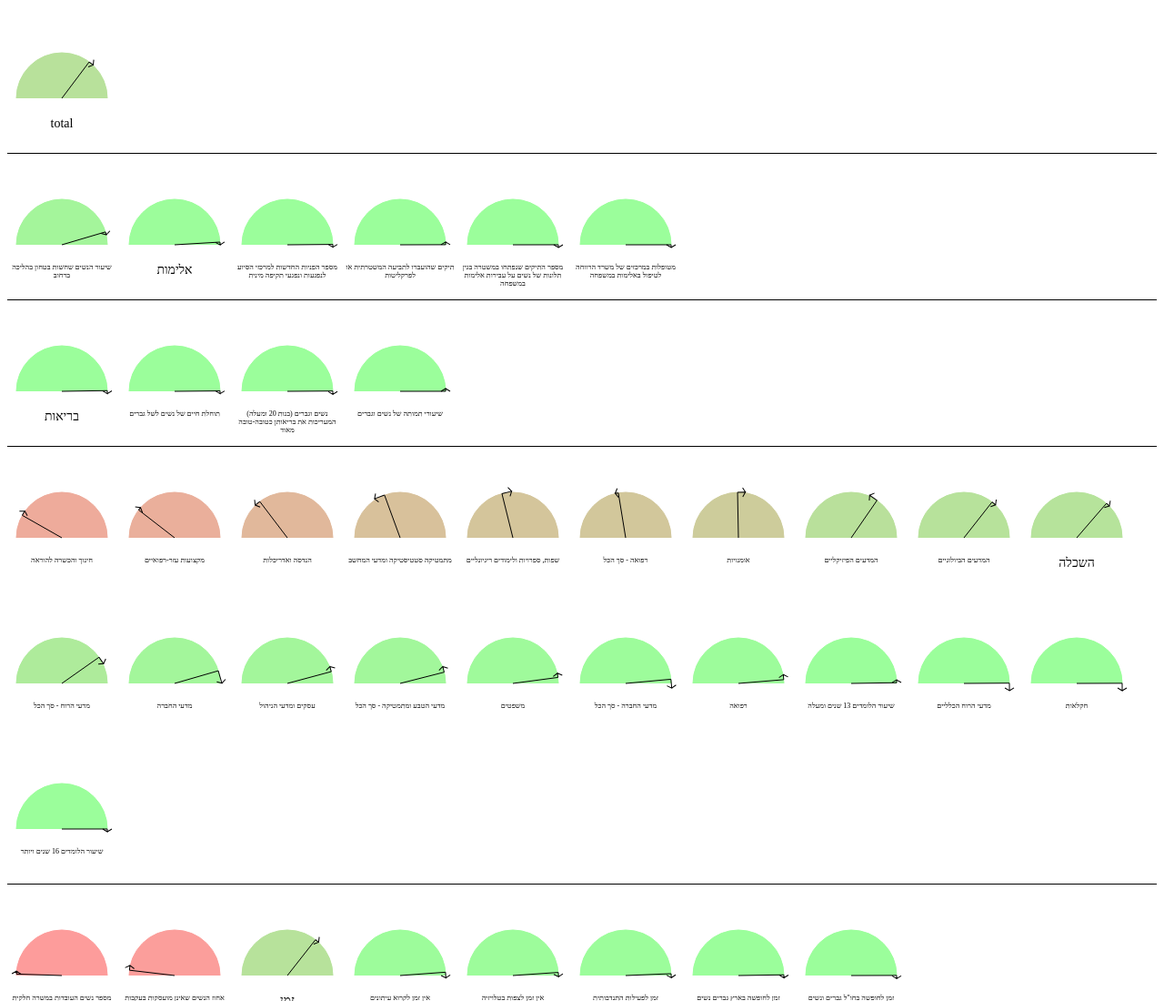
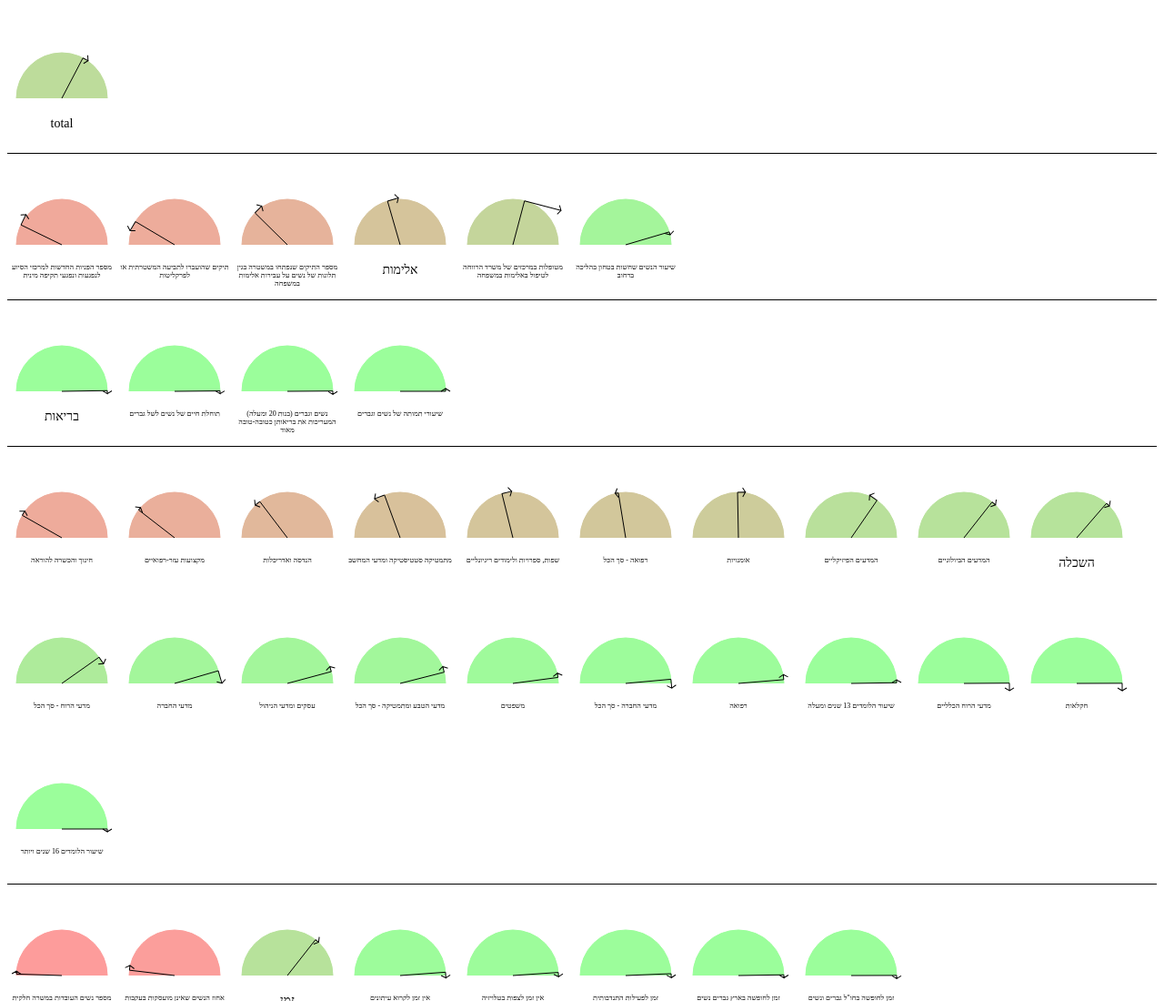
Before and after one commit to akariv/genderdb-data, a plain HTML site: page interactions/demo2/widgets.html in a window 1280 px wide. Shown: the top 1100 px of the page at 91% size. Drawn offline with Linux system fonts and the light colour scheme.

Commit message:
Fix index norm

```diff
--- a/interactions/demo2/widgets.html
+++ b/interactions/demo2/widgets.html
@@ -1,10 +1,10 @@
 <html><body><div style="border-bottom:1px solid">
 <div style="display: inline-block;width:120px;vertical-align:top;">
 <svg width="120" height="120">
-    <path style="stroke: #b8e19b;fill:#b8e19b" d="M10,100A50,50,1,1,1,110,100"/>
-    <path style="stroke: black;fill:none" d="M60,100L90.06679815794587,60.050185876160285"/>
-    <g transform="translate(90.06679815794587,60.050185876160285),rotate(126.96563899761416)">
-        <path style="stroke:black;fill:none" d="M0,0L0,-5.527839067162426L5,-2.527839067162426,M0,-5.527839067162426L-5,-2.527839067162426">
+    <path style="stroke: #bddc9b;fill:#bddc9b" d="M10,100A50,50,1,1,1,110,100"/>
+    <path style="stroke: black;fill:none" d="M60,100L83.18962451013257,55.70280691647541"/>
+    <g transform="translate(83.18962451013257,55.70280691647541),rotate(117.63210204699794)">
+        <path style="stroke:black;fill:none" d="M0,0L0,-6.381424024444296L5,-3.3814240244442964,M0,-6.381424024444296L-5,-3.3814240244442964">
     </g>
 </svg>
 <div style="display:inline-block;height:40px;width:120px;font-size:14px;">
@@ -16,25 +16,55 @@ total
 </div><div style="border-bottom:1px solid">
 <div style="display: inline-block;width:120px;vertical-align:top;">
 <svg width="120" height="120">
-    <path style="stroke: #a4f59b;fill:#a4f59b" d="M10,100A50,50,1,1,1,110,100"/>
-    <path style="stroke: black;fill:none" d="M60,100L107.95916340802239,85.86074099527819"/>
-    <g transform="translate(107.95916340802239,85.86074099527819),rotate(163.5734964757134)">
-        <path style="stroke:black;fill:none" d="M0,0L0,-3.3054677521682905L5,-0.3054677521682905,M0,-3.3054677521682905L-5,-0.3054677521682905">
+    <path style="stroke: #f0a99b;fill:#f0a99b" d="M10,100A50,50,1,1,1,110,100"/>
+    <path style="stroke: black;fill:none" d="M60,100L15.034322205752261,78.13478057498861"/>
+    <g transform="translate(15.034322205752261,78.13478057498861),rotate(25.932016592926225)">
+        <path style="stroke:black;fill:none" d="M0,0L0,-12.545182363745003L5,-9.545182363745003,M0,-12.545182363745003L-5,-9.545182363745003">
     </g>
 </svg>
 <div style="display:inline-block;height:40px;width:120px;font-size:8px;">
 <center>
-שיעור הנשים שחשות בטחון בהליכה ברחוב
+מספר הפניות החדשות למרכזי הסיוע לנפגעות ונפגעי תקיפה מינית
 </center>
 </div>
 </div>
 
 <div style="display: inline-block;width:120px;vertical-align:top;">
 <svg width="120" height="120">
-    <path style="stroke: #9cfd9b;fill:#9cfd9b" d="M10,100A50,50,1,1,1,110,100"/>
-    <path style="stroke: black;fill:none" d="M60,100L109.91114673854156,97.02049815509852"/>
-    <g transform="translate(109.91114673854156,97.02049815509852),rotate(176.58371849317558)">
-        <path style="stroke:black;fill:none" d="M0,0L0,-3.06916808988081L5,-0.0691680898808098,M0,-3.06916808988081L-5,-0.0691680898808098">
+    <path style="stroke: #edac9b;fill:#edac9b" d="M10,100A50,50,1,1,1,110,100"/>
+    <path style="stroke: black;fill:none" d="M60,100L16.972443546750824,74.53179657568177"/>
+    <g transform="translate(16.972443546750824,74.53179657568177),rotate(30.621479943424017)">
+        <path style="stroke:black;fill:none" d="M0,0L0,11.57202871029666L5,8.57202871029666,M0,11.57202871029666L-5,8.57202871029666">
+    </g>
+</svg>
+<div style="display:inline-block;height:40px;width:120px;font-size:8px;">
+<center>
+תיקים שהועברו לתביעה המשטרתית או לפרקליטות
+</center>
+</div>
+</div>
+
+<div style="display: inline-block;width:120px;vertical-align:top;">
+<svg width="120" height="120">
+    <path style="stroke: #e6b39b;fill:#e6b39b" d="M10,100A50,50,1,1,1,110,100"/>
+    <path style="stroke: black;fill:none" d="M60,100L24.37814917224047,64.91319701647288"/>
+    <g transform="translate(24.37814917224047,64.91319701647288),rotate(44.56645478913203)">
+        <path style="stroke:black;fill:none" d="M0,0L0,-10.543539900716045L5,-7.543539900716045,M0,-10.543539900716045L-5,-7.543539900716045">
+    </g>
+</svg>
+<div style="display:inline-block;height:40px;width:120px;font-size:8px;">
+<center>
+מספר התיקים שנפתחו במשטרה בגין תלונות של נשים על עבירות אלימות במשפחה
+</center>
+</div>
+</div>
+
+<div style="display: inline-block;width:120px;vertical-align:top;">
+<svg width="120" height="120">
+    <path style="stroke: #d5c49b;fill:#d5c49b" d="M10,100A50,50,1,1,1,110,100"/>
+    <path style="stroke: black;fill:none" d="M60,100L46.146686771974565,51.957459344803425"/>
+    <g transform="translate(46.146686771974565,51.957459344803425),rotate(73.91481203639708)">
+        <path style="stroke:black;fill:none" d="M0,0L0,-12.458602619981393L5,-9.458602619981393,M0,-12.458602619981393L-5,-9.458602619981393">
     </g>
 </svg>
 <div style="display:inline-block;height:40px;width:120px;font-size:14px;">
@@ -46,60 +76,30 @@ total
 
 <div style="display: inline-block;width:120px;vertical-align:top;">
 <svg width="120" height="120">
-    <path style="stroke: #9bfe9b;fill:#9bfe9b" d="M10,100A50,50,1,1,1,110,100"/>
-    <path style="stroke: black;fill:none" d="M60,100L109.99838142115316,99.59768760286646"/>
-    <g transform="translate(109.99838142115316,99.59768760286646),rotate(179.53897897729922)">
-        <path style="stroke:black;fill:none" d="M0,0L0,-3.0285622595810318L5,-0.028562259581031757,M0,-3.0285622595810318L-5,-0.028562259581031757">
+    <path style="stroke: #c4d59b;fill:#c4d59b" d="M10,100A50,50,1,1,1,110,100"/>
+    <path style="stroke: black;fill:none" d="M60,100L72.84028891193759,51.676848398950916"/>
+    <g transform="translate(72.84028891193759,51.676848398950916),rotate(104.88061238078977)">
+        <path style="stroke:black;fill:none" d="M0,0L0,-41.47085179357429L5,-38.47085179357429,M0,-41.47085179357429L-5,-38.47085179357429">
     </g>
 </svg>
 <div style="display:inline-block;height:40px;width:120px;font-size:8px;">
 <center>
-מספר הפניות החדשות למרכזי הסיוע לנפגעות ונפגעי תקיפה מינית
+מטופלות במרכזים של משרד הרווחה לטיפול באלימות במשפחה
 </center>
 </div>
 </div>
 
 <div style="display: inline-block;width:120px;vertical-align:top;">
 <svg width="120" height="120">
-    <path style="stroke: #9bfe9b;fill:#9bfe9b" d="M10,100A50,50,1,1,1,110,100"/>
-    <path style="stroke: black;fill:none" d="M60,100L109.9999055602897,99.90281995004382"/>
-    <g transform="translate(109.9999055602897,99.90281995004382),rotate(179.88863979558064)">
-        <path style="stroke:black;fill:none" d="M0,0L0,3.0063903623432995L5,0.006390362343299483,M0,3.0063903623432995L-5,0.006390362343299483">
+    <path style="stroke: #a4f59b;fill:#a4f59b" d="M10,100A50,50,1,1,1,110,100"/>
+    <path style="stroke: black;fill:none" d="M60,100L107.95916340802239,85.86074099527819"/>
+    <g transform="translate(107.95916340802239,85.86074099527819),rotate(163.5734964757134)">
+        <path style="stroke:black;fill:none" d="M0,0L0,-3.3054677521682905L5,-0.3054677521682905,M0,-3.3054677521682905L-5,-0.3054677521682905">
     </g>
 </svg>
 <div style="display:inline-block;height:40px;width:120px;font-size:8px;">
 <center>
-תיקים שהועברו לתביעה המשטרתית או לפרקליטות
-</center>
-</div>
-</div>
-
-<div style="display: inline-block;width:120px;vertical-align:top;">
-<svg width="120" height="120">
-    <path style="stroke: #9bfe9b;fill:#9bfe9b" d="M10,100A50,50,1,1,1,110,100"/>
-    <path style="stroke: black;fill:none" d="M60,100L109.99997883623205,99.95399590944828"/>
-    <g transform="translate(109.99997883623205,99.95399590944828),rotate(179.9472831879831)">
-        <path style="stroke:black;fill:none" d="M0,0L0,-3.0029362841699903L5,-0.0029362841699902553,M0,-3.0029362841699903L-5,-0.0029362841699902553">
-    </g>
-</svg>
-<div style="display:inline-block;height:40px;width:120px;font-size:8px;">
-<center>
-מספר התיקים שנפתחו במשטרה בגין תלונות של נשים על עבירות אלימות במשפחה
-</center>
-</div>
-</div>
-
-<div style="display: inline-block;width:120px;vertical-align:top;">
-<svg width="120" height="120">
-    <path style="stroke: #9bfe9b;fill:#9bfe9b" d="M10,100A50,50,1,1,1,110,100"/>
-    <path style="stroke: black;fill:none" d="M60,100L109.99999323447855,99.97398938490105"/>
-    <g transform="translate(109.99999323447855,99.97398938490105),rotate(179.97019402930147)">
-        <path style="stroke:black;fill:none" d="M0,0L0,-3.015264515828047L5,-0.01526451582804711,M0,-3.015264515828047L-5,-0.01526451582804711">
-    </g>
-</svg>
-<div style="display:inline-block;height:40px;width:120px;font-size:8px;">
-<center>
-מטופלות במרכזים של משרד הרווחה לטיפול באלימות במשפחה
+שיעור הנשים שחשות בטחון בהליכה ברחוב
 </center>
 </div>
 </div>
```
Also changed, not shown: 1 other file.
